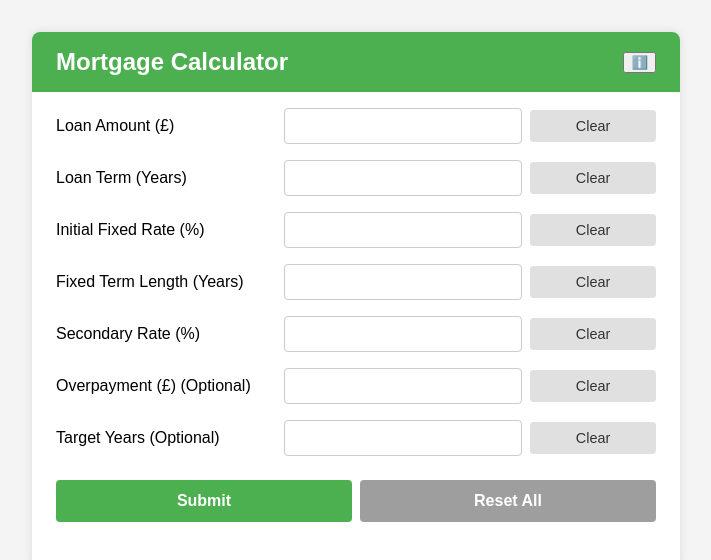
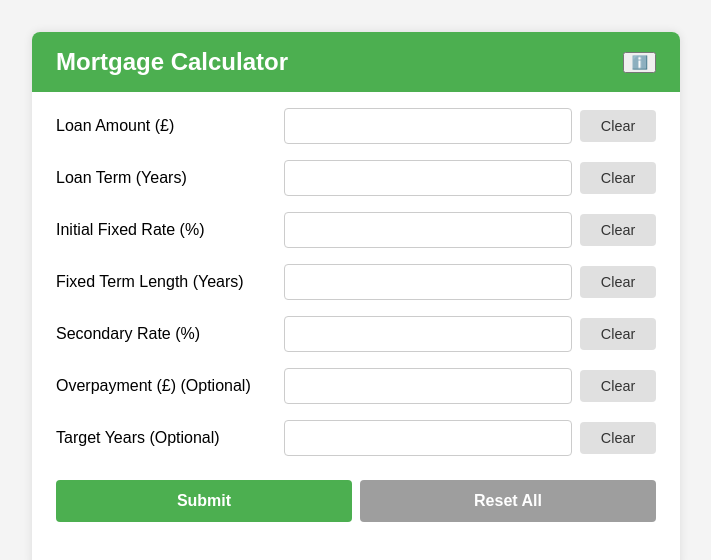
Before and after one commit to Ampdrew06/Mortgage-Calculator, a React (Create React App) app: page / in a window 1280 px wide. Shown: the top 560 px of the page, without its empty margins (284-995 px from the left). Built offline with nearby package versions, Linux system fonts and the light colour scheme.

Commit message:
Update App.css

```diff
--- a/src/App.css
+++ b/src/App.css
@@ -43,22 +43,28 @@ body {
 
 .input-row {
   display: flex;
+  flex-wrap: wrap;
   align-items: center;
   gap: 0.5rem;
   margin-bottom: 1rem;
 }
 
 .input-row label {
-  flex: 2;
+  flex: 2 1 100px;
 }
 
 .input-row input {
-  flex: 2;
+  flex: 2 1 150px;
   padding: 0.5rem;
   font-size: 1rem;
   border: 1px solid #ccc;
   border-radius: 4px;
 }
+
+.clear-btn {
+  flex: 1 1 80px;
+}
+
 
 .clear-btn {
   flex: 1;
```
